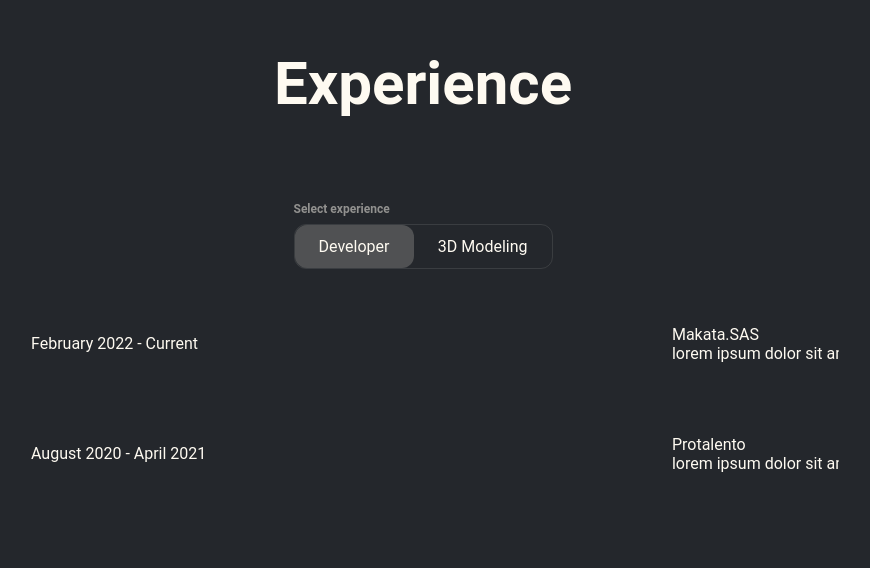
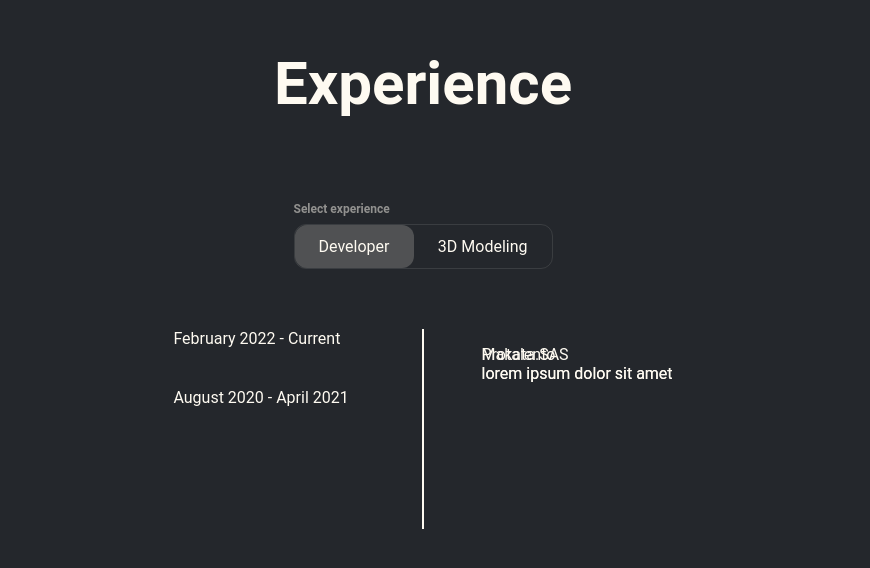
Before and after one commit to NamuraCode/Portafolio, a Next.js app: page / in a window 1280 px wide. Shown: the part 802-1370 px from the top of the page, without its empty margins (217-1087 px from the left). Built offline with nearby package versions, Linux system fonts and the light colour scheme.

Commit message:
layout experience

```diff
--- a/styles/Experience.module.css
+++ b/styles/Experience.module.css
@@ -5,7 +5,7 @@
     align-items: center;
     width: 100%;
     height: inherit;
-    gap: 40px;
+    gap: 60px;
     margin: 10% 0%;
     color: var(--colorWhite);
     overflow: hidden;
@@ -15,7 +15,7 @@
     position: relative;
 }
 
-.experience-navbar-title{
+.experience-navbar-title {
     margin: 0 0 8px 0;
     font-size: var(--textTimeStampsFootersCaption, 32px);
     opacity: var(--opacityCaption, 50%);
@@ -38,7 +38,7 @@
     border: 1px solid var(--colorWhite);
 }
 
-.experience-navbar-jobs::after{
+.experience-navbar-jobs::after {
     content: '';
     position: absolute;
     top: 0;
@@ -53,7 +53,7 @@
     opacity: 0.2;
 }
 
-.jobs-experience{
+.jobs-experience {
     display: flex;
     justify-content: center;
     align-items: center;
@@ -61,41 +61,52 @@
     cursor: pointer;
 }
 
-.experience-navbar-main{
+.experience-navbar-main {
     width: 100%;
 }
 
-.experience-navbar-items{
+.experience-navbar-items {
     position: relative;
     display: flex;
-    width: 100%;
     align-items: center;
-    justify-content: center;
     flex-direction: column;
+    width: 60%;
     gap: 40px;
+    padding: 0;
+    margin: auto;
     list-style: none;
-    padding: 0 0 0 24px;
-    margin: 0;
 }
 
-.experience-navbar-item{
+.experience-navbar-items::after {
+    content: '';
+    position: absolute;
+    height: 200px;
+    width: 2px;
+    background-color: var(--colorWhite);
+}
+
+.experience-navbar-item {
     display: flex;
     justify-content: space-between;
     align-items: center;
     align-self: flex-start;
     width: 100%;
 }
+
 /*
 .experience-navbar-item > a{
     width: 50%;
 } */
 
-.experience-item-info{
+.experience-item-info {
+    position: absolute;
+    top: 0;
+    right: 0;
     transition: opacity 0.2s ease-in-out;
     opacity: 1;
     pointer-events: none;
 }
 
-.experience-navbar-item:hover .experience-item-info{
+.experience-navbar-item:hover .experience-item-info {
     opacity: 1;
 }
```
